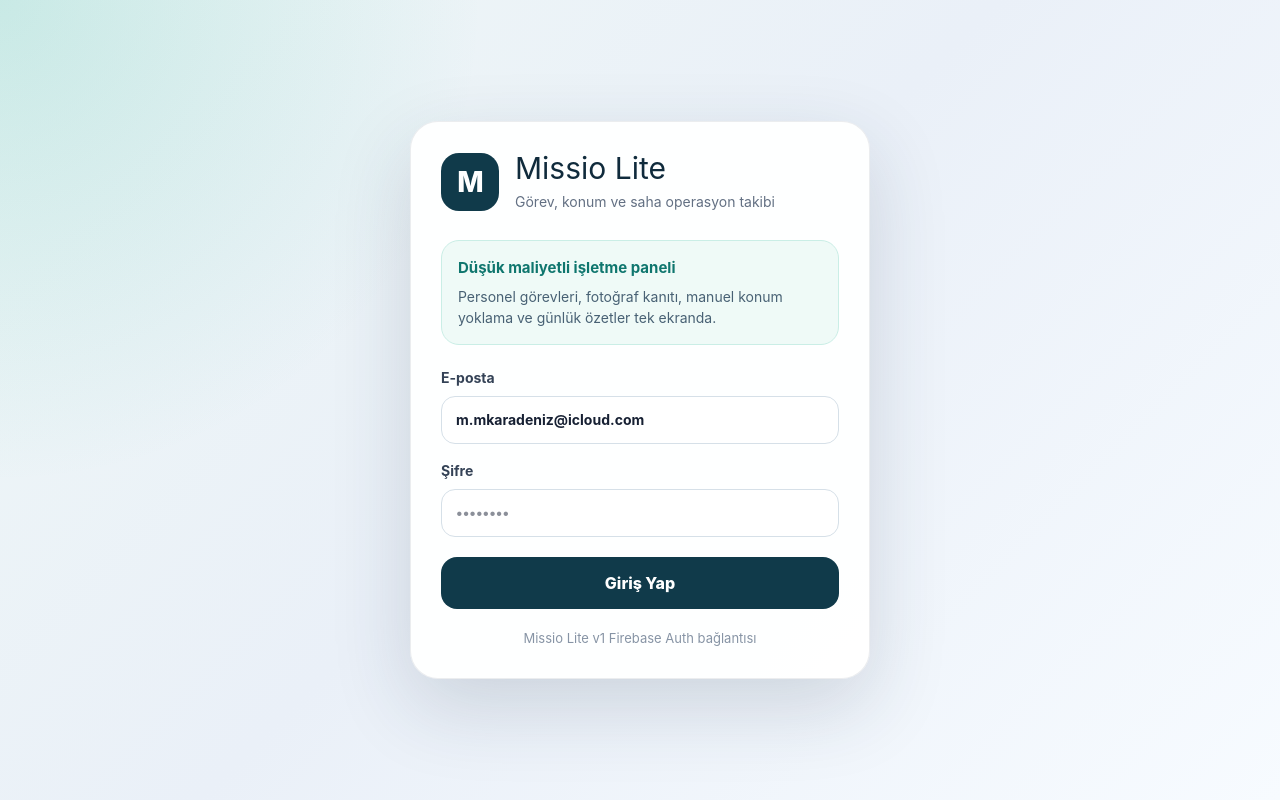
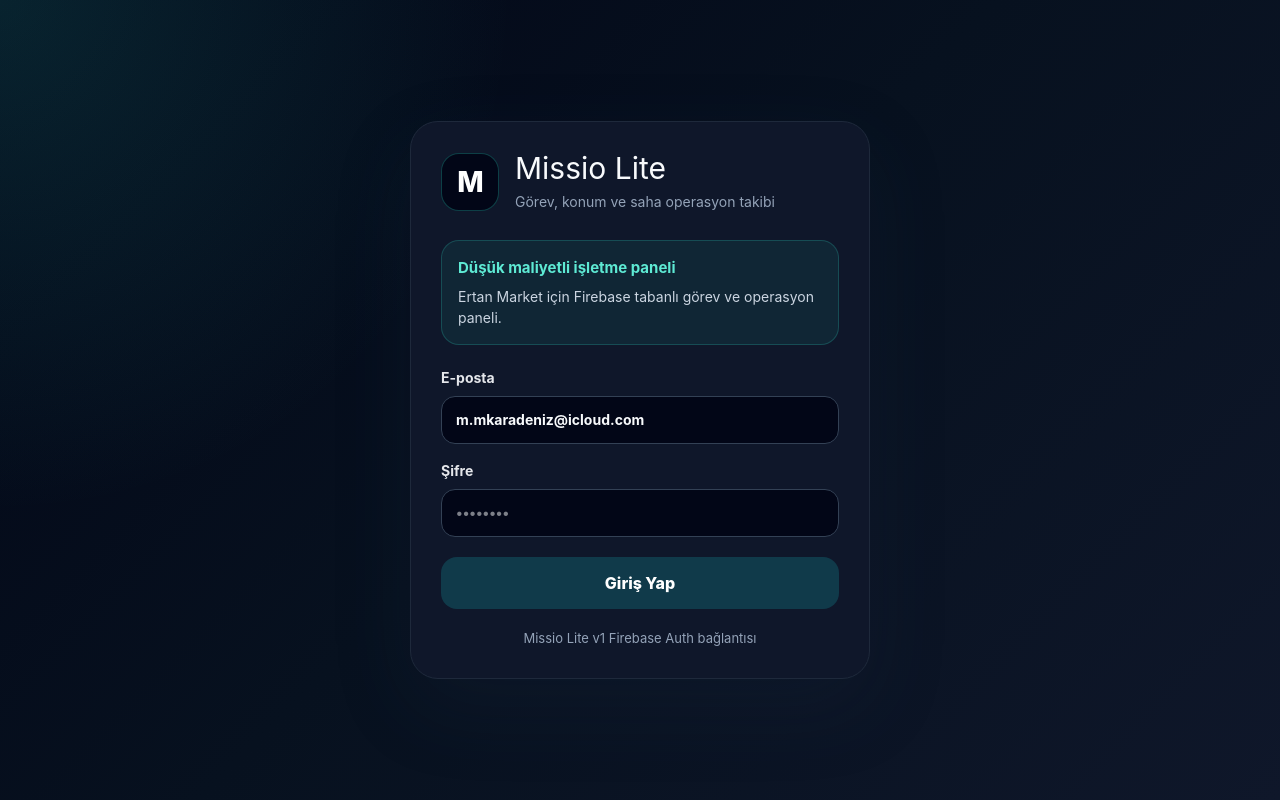
Before and after one commit to musty7091/missio-lite, a React (Vite) app: page / in a window 1280 px wide. Built offline with nearby package versions, Linux system fonts and the light colour scheme; no server answers.

Commit message:
Add Missio header logo and theme toggle

```diff
--- a/package.json
+++ b/package.json
@@ -12,6 +12,7 @@
   "dependencies": {
     "@tailwindcss/vite": "^4.3.0",
     "firebase": "^12.14.0",
+    "lucide-react": "^1.17.0",
     "react": "^19.2.6",
     "react-dom": "^19.2.6",
     "tailwindcss": "^4.3.0"
--- a/src/App.css
+++ b/src/App.css
@@ -195,3 +195,65 @@
     font-size: 26px;
   }
 }
+/* MISSIO_SAFE_THEME_START */
+.auth-card {
+  max-width: 520px;
+}
+
+.dark .page {
+  background:
+    radial-gradient(circle at top left, rgba(45, 212, 191, 0.14), transparent 34%),
+    linear-gradient(135deg, #020617 0%, #07111f 48%, #0f172a 100%);
+}
+
+.dark .login-card {
+  background: #0f172a;
+  border-color: #1e293b;
+  color: #f8fafc;
+}
+
+.dark .brand-area h1,
+.dark .dashboard-preview strong {
+  color: #f8fafc;
+}
+
+.dark .brand-area p,
+.dark .footer-note,
+.dark .dashboard-preview div,
+.dark .dashboard-preview span {
+  color: #94a3b8;
+}
+
+.dark .info-box {
+  background: rgba(45, 212, 191, 0.08);
+  border-color: rgba(45, 212, 191, 0.22);
+}
+
+.dark .info-box strong {
+  color: #5eead4;
+}
+
+.dark .info-box span {
+  color: #cbd5e1;
+}
+
+.dark .login-form label {
+  color: #e5e7eb;
+}
+
+.dark .login-form input {
+  background: #020617;
+  border-color: #334155;
+  color: #f8fafc;
+}
+
+.dark .dashboard-preview div {
+  background: #020617;
+  border-color: #1e293b;
+}
+
+.dark .brand-icon {
+  background: #020617;
+  border: 1px solid rgba(45, 212, 191, 0.28);
+}
+/* MISSIO_SAFE_THEME_END */
--- a/src/App.tsx
+++ b/src/App.tsx
@@ -1,6 +1,7 @@
 import { useEffect, useState } from "react";
 import "./App.css";
 import { auth } from "./lib/firebase";
+import { AppHeader, type ThemeMode } from "./components/layout/AppHeader";
 import {
   onAuthStateChanged,
   signInWithEmailAndPassword,
@@ -8,22 +9,41 @@ import {
   type User,
 } from "firebase/auth";
 
-function App() {
+const THEME_STORAGE_KEY = "missio-lite-theme";
+
+function getInitialTheme(): ThemeMode {
+  const savedTheme = window.localStorage.getItem(THEME_STORAGE_KEY);
+
+  if (savedTheme === "light" || savedTheme === "dark") {
+    return savedTheme;
+  }
+
+  return "dark";
+}
+
+function applyTheme(theme: ThemeMode) {
+  const isDark = theme === "dark";
+
+  document.documentElement.classList.toggle("dark", isDark);
+  document.body.classList.toggle("dark", isDark);
+  document.documentElement.dataset.theme = theme;
+  document.body.dataset.theme = theme;
+  window.localStorage.setItem(THEME_STORAGE_KEY, theme);
+}
+
+function AppLogo() {
+  return (
+    <div className="brand-icon" aria-hidden="true">
+      M
+    </div>
+  );
+}
+
+function LoginScreen() {
   const [email, setEmail] = useState("m.mkaradeniz@icloud.com");
   const [password, setPassword] = useState("");
-  const [currentUser, setCurrentUser] = useState<User | null>(null);
-  const [isCheckingAuth, setIsCheckingAuth] = useState(true);
   const [isSubmitting, setIsSubmitting] = useState(false);
   const [message, setMessage] = useState("");
-
-  useEffect(() => {
-    const unsubscribe = onAuthStateChanged(auth, (user) => {
-      setCurrentUser(user);
-      setIsCheckingAuth(false);
-    });
-
-    return () => unsubscribe();
-  }, []);
 
   async function handleLogin() {
     setMessage("");
@@ -37,7 +57,6 @@ function App() {
       setIsSubmitting(true);
       await signInWithEmailAndPassword(auth, email.trim(), password);
       setPassword("");
-      setMessage("");
     } catch (error) {
       console.error(error);
       setMessage("Giriş başarısız. E-posta veya şifreyi kontrol et.");
@@ -46,73 +65,11 @@ function App() {
     }
   }
 
-  async function handleLogout() {
-    await signOut(auth);
-  }
-
-  if (isCheckingAuth) {
-    return (
-      <main className="page">
-        <section className="login-card">
-          <div className="brand-area">
-            <div className="brand-icon">M</div>
-            <div>
-              <h1>Missio Lite</h1>
-              <p>Oturum kontrol ediliyor...</p>
-            </div>
-          </div>
-        </section>
-      </main>
-    );
-  }
-
-  if (currentUser) {
-    return (
-      <main className="page">
-        <section className="login-card">
-          <div className="brand-area">
-            <div className="brand-icon">M</div>
-            <div>
-              <h1>Missio Lite</h1>
-              <p>Patron paneli hazırlık ekranı</p>
-            </div>
-          </div>
-
-          <div className="info-box">
-            <strong>Giriş başarılı</strong>
-            <span>Oturum açan kullanıcı: {currentUser.email}</span>
-          </div>
-
-          <div className="dashboard-preview">
-            <div>
-              <strong>Bugünkü Görevler</strong>
-              <span>0</span>
-            </div>
-            <div>
-              <strong>Bekleyen Konum Yoklaması</strong>
-              <span>0</span>
-            </div>
-            <div>
-              <strong>Fotoğraf Kanıtı</strong>
-              <span>0</span>
-            </div>
-          </div>
-
-          <button className="logout-button" type="button" onClick={handleLogout}>
-            Çıkış Yap
-          </button>
-
-          <p className="footer-note">Missio Lite v1 patron paneli iskeleti</p>
-        </section>
-      </main>
-    );
-  }
-
   return (
     <main className="page">
       <section className="login-card">
         <div className="brand-area">
-          <div className="brand-icon">M</div>
+          <AppLogo />
           <div>
             <h1>Missio Lite</h1>
             <p>Görev, konum ve saha operasyon takibi</p>
@@ -122,7 +79,7 @@ function App() {
         <div className="info-box">
           <strong>Düşük maliyetli işletme paneli</strong>
           <span>
-            Personel görevleri, fotoğraf kanıtı, manuel konum yoklama ve günlük özetler tek ekranda.
+            Ertan Market için Firebase tabanlı görev ve operasyon paneli.
           </span>
         </div>
 
@@ -165,4 +122,110 @@ function App() {
   );
 }
 
+function AuthenticatedPanel({
+  currentUser,
+  theme,
+  onToggleTheme,
+  onLogout,
+}: {
+  currentUser: User;
+  theme: ThemeMode;
+  onToggleTheme: () => void;
+  onLogout: () => void;
+}) {
+  return (
+    <main className="page">
+      <section className="login-card auth-card">
+        <AppHeader
+          theme={theme}
+          displayName={currentUser.email ?? "Mustafa"}
+          roleLabel="Patron"
+          onToggleTheme={onToggleTheme}
+          onLogout={onLogout}
+        />
+
+        <div className="info-box">
+          <strong>Giriş başarılı</strong>
+          <span>Oturum açan kullanıcı: {currentUser.email}</span>
+        </div>
+
+        <div className="dashboard-preview">
+          <div>
+            <strong>İşletme</strong>
+            <span>Ertan Market</span>
+          </div>
+          <div>
+            <strong>Business ID</strong>
+            <span>ertanmarket</span>
+          </div>
+          <div>
+            <strong>Rol</strong>
+            <span>Owner / Patron</span>
+          </div>
+        </div>
+
+        <p className="footer-note">
+          Bu adımda sadece eski Missio Header, logo ve tema butonu taşındı.
+        </p>
+      </section>
+    </main>
+  );
+}
+
+function App() {
+  const [currentUser, setCurrentUser] = useState<User | null>(null);
+  const [isCheckingAuth, setIsCheckingAuth] = useState(true);
+  const [theme, setTheme] = useState<ThemeMode>(() => getInitialTheme());
+
+  useEffect(() => {
+    applyTheme(theme);
+  }, [theme]);
+
+  useEffect(() => {
+    const unsubscribe = onAuthStateChanged(auth, (user) => {
+      setCurrentUser(user);
+      setIsCheckingAuth(false);
+    });
+
+    return () => unsubscribe();
+  }, []);
+
+  async function handleLogout() {
+    await signOut(auth);
+  }
+
+  function handleToggleTheme() {
+    setTheme((currentTheme) => (currentTheme === "light" ? "dark" : "light"));
+  }
+
+  if (isCheckingAuth) {
+    return (
+      <main className="page">
+        <section className="login-card">
+          <div className="brand-area">
+            <AppLogo />
+            <div>
+              <h1>Missio Lite</h1>
+              <p>Oturum kontrol ediliyor...</p>
+            </div>
+          </div>
+        </section>
+      </main>
+    );
+  }
+
+  if (!currentUser) {
+    return <LoginScreen />;
+  }
+
+  return (
+    <AuthenticatedPanel
+      currentUser={currentUser}
+      theme={theme}
+      onToggleTheme={handleToggleTheme}
+      onLogout={() => void handleLogout()}
+    />
+  );
+}
+
 export default App;
--- /dev/null
+++ b/src/components/layout/AppHeader.tsx
@@ -0,0 +1,82 @@
+import { LogOut, Moon, Sun } from "lucide-react";
+
+export type ThemeMode = "light" | "dark";
+
+type AppHeaderProps = {
+  theme: ThemeMode;
+  displayName: string;
+  roleLabel: string;
+  onToggleTheme: () => void;
+  onLogout: () => void;
+};
+
+function MissioMiniLogo() {
+  return (
+    <div className="relative flex h-12 w-12 shrink-0 items-center justify-center rounded-2xl border border-cyan-300/30 bg-cyan-400/10 shadow-xl shadow-cyan-500/10">
+      <div className="absolute inset-0 rounded-2xl bg-gradient-to-br from-cyan-300/30 via-blue-500/10 to-transparent" />
+      <div className="relative h-7 w-8">
+        <div className="absolute left-0 top-1 h-6 w-2 rounded-sm bg-cyan-300" />
+        <div className="absolute left-2 top-0 h-7 w-2 rotate-[-38deg] rounded-sm bg-cyan-400" />
+        <div className="absolute right-2 top-0 h-7 w-2 rotate-[38deg] rounded-sm bg-blue-500" />
+        <div className="absolute right-0 top-1 h-6 w-2 rounded-sm bg-blue-600" />
+        <div className="absolute right-[-3px] top-[-6px] h-2.5 w-2.5 rounded-full bg-cyan-300" />
+      </div>
+    </div>
+  );
+}
+
+export function AppHeader({
+  theme,
+  displayName,
+  roleLabel,
+  onToggleTheme,
+  onLogout,
+}: AppHeaderProps) {
+  return (
+    <header className="mb-5 rounded-[2rem] border border-[var(--missio-border)] bg-[var(--missio-card-bg)] p-4 shadow-xl shadow-slate-900/5 dark:shadow-black/30">
+      <div className="flex items-center justify-between gap-3">
+        <div className="flex min-w-0 items-center gap-3">
+          <MissioMiniLogo />
+
+          <div className="min-w-0">
+            <div className="flex min-w-0 items-center gap-2">
+              <p className="shrink-0 text-lg font-black leading-none tracking-tight text-[var(--missio-text-main)]">
+                Missio
+              </p>
+
+              <span className="max-w-[7rem] truncate rounded-full bg-[var(--missio-primary-soft)] px-2.5 py-1 text-[0.65rem] font-black text-cyan-700 dark:text-cyan-200">
+                {roleLabel}
+              </span>
+            </div>
+
+            <p className="mt-1 truncate text-sm font-bold text-[var(--missio-text-muted)]">
+              Merhaba, {displayName}
+            </p>
+          </div>
+        </div>
+
+        <div className="flex shrink-0 items-center gap-2">
+          <button
+            type="button"
+            onClick={onToggleTheme}
+            className="rounded-2xl border border-[var(--missio-border)] bg-[var(--missio-page-bg)] p-3 text-[var(--missio-text-main)] shadow-sm transition active:scale-95"
+            aria-label="Tema değiştir"
+            title="Tema değiştir"
+          >
+            {theme === "light" ? <Moon size={19} /> : <Sun size={19} />}
+          </button>
+
+          <button
+            type="button"
+            onClick={onLogout}
+            className="rounded-2xl border border-red-200 bg-red-50 p-3 text-red-600 shadow-sm transition active:scale-95 dark:border-red-900 dark:bg-red-950 dark:text-red-200"
+            aria-label="Çıkış yap"
+            title="Çıkış yap"
+          >
+            <LogOut size={19} />
+          </button>
+        </div>
+      </div>
+    </header>
+  );
+}
```
Also changed, not shown: 1 other file (tests, documents, lock files or other folders).
